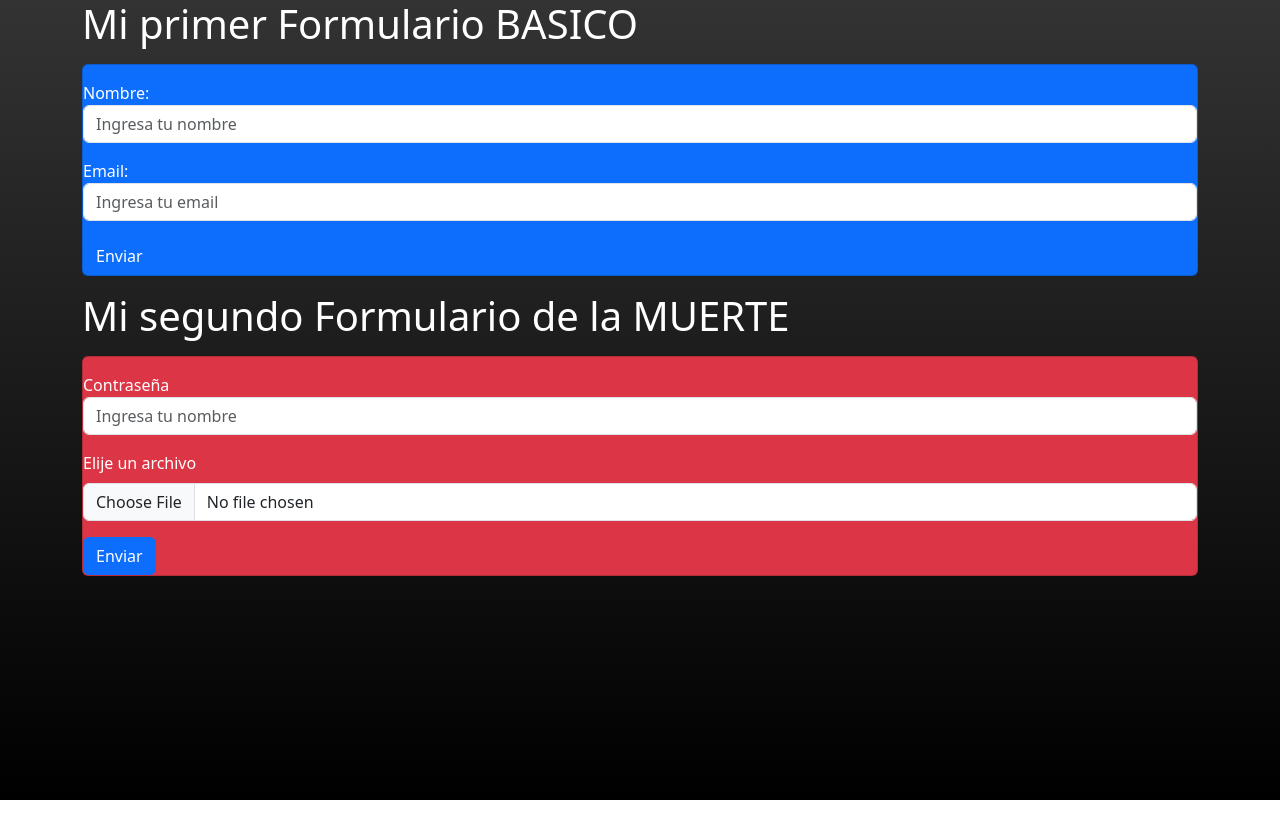
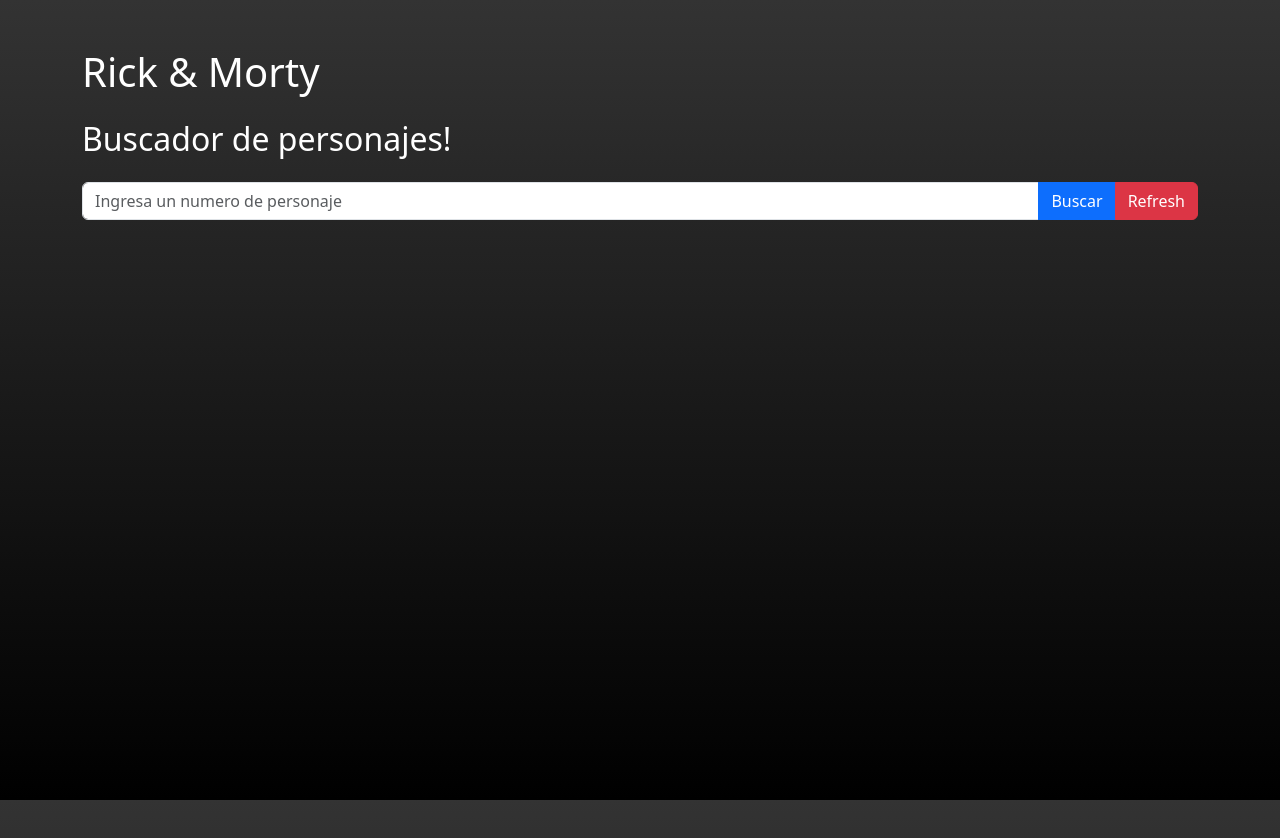
Before and after one commit to dannielgloria/desarrollo-a-js, a plain HTML site: page 4-class/index.html in a window 1280 px wide. Before the commit the page ends 800 px from the top, so only its background shows below. Drawn offline with nearby package versions, Linux system fonts and the light colour scheme.

Commit message:
feature: clase 4 - Formulario basico - Formulario avanzado - uso de API

```diff
--- a/4-class/index.html
+++ b/4-class/index.html
@@ -5,49 +5,28 @@
     <meta name="viewport" content="width=device-width, initial-scale=1.0">
     <link href="https://cdn.jsdelivr.net/npm/bootstrap@5.3.3/dist/css/bootstrap.min.css" rel="stylesheet" integrity="sha384-QWTKZyjpPEjISv5WaRU9OFeRpok6YctnYmDr5pNlyT2bRjXh0JMhjY6hW+ALEwIH" crossorigin="anonymous">
     <script src="https://cdn.jsdelivr.net/npm/bootstrap@5.3.3/dist/js/bootstrap.bundle.min.js" integrity="sha384-YvpcrYf0tY3lHB60NNkmXc5s9fDVZLESaAA55NDzOxhy9GkcIdslK1eN7N6jIeHz" crossorigin="anonymous"></script>
-    <title>Formulario</title>
+    <script src="https://cdn.jsdelivr.net/npm/axios/dist/axios.min.js"></script>
+    <title>Rick & Morty API consumer</title>
     <link rel="stylesheet" href="css/style.css">
 </head>
 <body>
-    <div class="container">
-        <h1>Mi primer Formulario BASICO</h1>
-        <div class="card bg-primary text-white mb-3 mt-3">
-            <form id="miFormulario">
-                <div class="mb-3 mt-3">
-                    <label for="nombre">Nombre:</label>
-                    <input type="text" id="nombre" class="form-control" placeholder="Ingresa tu nombre" name="nombre">
-                </div>
-
-                <div class="mb-3">
-                    <label for="email">Email:</label>
-                    <input type="email" class="form-control" id="email" placeholder="Ingresa tu email" name="email">
-                </div>
-
-                <button type="submit" class="btn btn-primary">Enviar</button>
-            </form>
+    <div class="container mt-5">
+        <h1 class="mb-4">Rick & Morty</h1>
+        <h2 class="mb-4">Buscador de personajes!</h2>
+        <div class="input-group mb-3">
+            <input type="number" id="characterId" placeholder="Ingresa un numero de personaje" class="form-control" required>
+            <button class="btn btn-primary" onclick="getCharacter()">Buscar</button>
+            <button class="btn btn-danger" onclick="refreshPage()">Refresh</button>
         </div>
-
-        <h1>Mi segundo Formulario de la MUERTE</h1>
-        <div class="card bg-danger text-white mb-3 mt-3">
-            <form id="myForm">
-                <div class="mb-3 mt-3">
-                    <label for="pwd">Contraseña</label>
-                    <input type="password" id="pwd" class="form-control" placeholder="Ingresa tu nombre" name="pwd">
-                    <p id="errorMessage"></p>
-                </div>
-
-                <div class="mb-3">
-                    <label for="fileUpload" class="form-label">Elije un archivo</label>
-                    <!-- Input para subir archivo -->
-                    <input class="form-control" type="file" id="fileUpload">
-                </div>
-
-
-                <button type="submit" class="btn btn-primary">Enviar</button>
-            </form>
+        <div id="characterCard" class="card" style="width: 18rem;display: none;">
+            <img src="" class="card-img-top" id="characterImage">
+            <div class="card-body">
+                <h5 class="card-title" id="characterName"></h5>
+                <p class="card-text" id="characterDetails"></p>
+            </div>
         </div>
     </div>
-    <script src="js/form-1.js"></script>
+
     <script src="js/form-2.js"></script>
 </body>
 </html>
--- a/4-class/js/form-1.js
+++ b/4-class/js/form-1.js
@@ -1,26 +1,28 @@
-document.getElementById('miFormulario').addEventListener('submit', function(event) {
+document.getElementById('miFormulario').addEventListener('submit', function(event){
+    logicaFormulario(event)
+})
+
+function logicaFormulario(event) {
     event.preventDefault(); // Previene el envio del formulario
 
-    const nombre = document.getElementById('nombre').value;
+    const nombre = document.getElementById('name').value;
     const email = document.getElementById('email').value;
 
-    const validacion = validarDatos(email,nombre)
+    const validacion = validarDatos(nombre,email)
     if (validacion === true) {
-        console.log('Bienvenid@ a la pagina: ', nombre, " tu email es :", email);
+        console.log('Bienvenid@ a la pagina: ', nombre, " tu email es :", email)
     } else {
         console.error('Acceso denegado')
     }
 
+}
 
-
-})
-
-function validarDatos(email,nombre) {
-    if (nombre===""|| email==="") {
-        alert("Ingresa porfavor datos al formulario")
+function validarDatos(name,email) {
+    if (name===""||email==="") {
+        alert("Ingresa porfavor datos en el formulario")
         return false
     } else {
-        alert("Formulario enviado")
+        alert("Formulario Enviado")
         return true
     }
 }
--- a/4-class/js/form-2.js
+++ b/4-class/js/form-2.js
@@ -1,26 +1,27 @@
-document.getElementById('pwd').addEventListener('input', function(event) {
-    const valor = event.target.value;
-    //const mensaje = valor.length < 8 ? "La contraseña debe tener almenos 8 caracteres." : "";
+async function getCharacter() {
+    const characterId = document.getElementById('characterId').value;
 
-    if (valor.length < 8) {
-        mensaje = "La contraseña debe tener almenos 8 caracteres."
-    }else{
-        mensaje = ""
+    if(!characterId) return;
+
+    try {
+        const response = await axios.get(`https://rickandmortyapi.com/api/character/${characterId}`);
+        const character = response.data
+        console.log(character)
+        displayCharacter(character)
+    } catch (error) {
+        console.error('Error al traer personaje: ', error)
+        alert('Hubo un error al traer el personaje, porfavor consulta tu consola para mas INFO')
     }
-    document.getElementById('errorMessage').textContent = mensaje
-})
+}
 
-const form = document.getElementById('myForm');
+function displayCharacter(character) {
+    document.getElementById('characterImage').src = character.image
+    document.getElementById('characterName').textContent = character.name
+    document.getElementById('characterDetails').textContent = `Status: ${character.status}, Genero: ${character.gender}, Especie: ${character.species}`
+    document.getElementById('characterCard').style.display = 'block'
+}
 
-form.addEventListener('submit', function(event) {
-    event.preventDefault();
-    const formData = new FormData(form)
-
-    fetch('/api/subir_archivo',{
-        method: "POST",
-        body: formData
-    })
-    .then(res => res.json())
-    .then(data => console.log('Archivo sibido correctamente', data))
-    .catch(error => console.error('Error al subir el archivo', error))
-})
+function refreshPage() {
+    document.getElementById('characterCard').style.display = 'none'
+    document.getElementById('characterId').value = ''
+}
```
